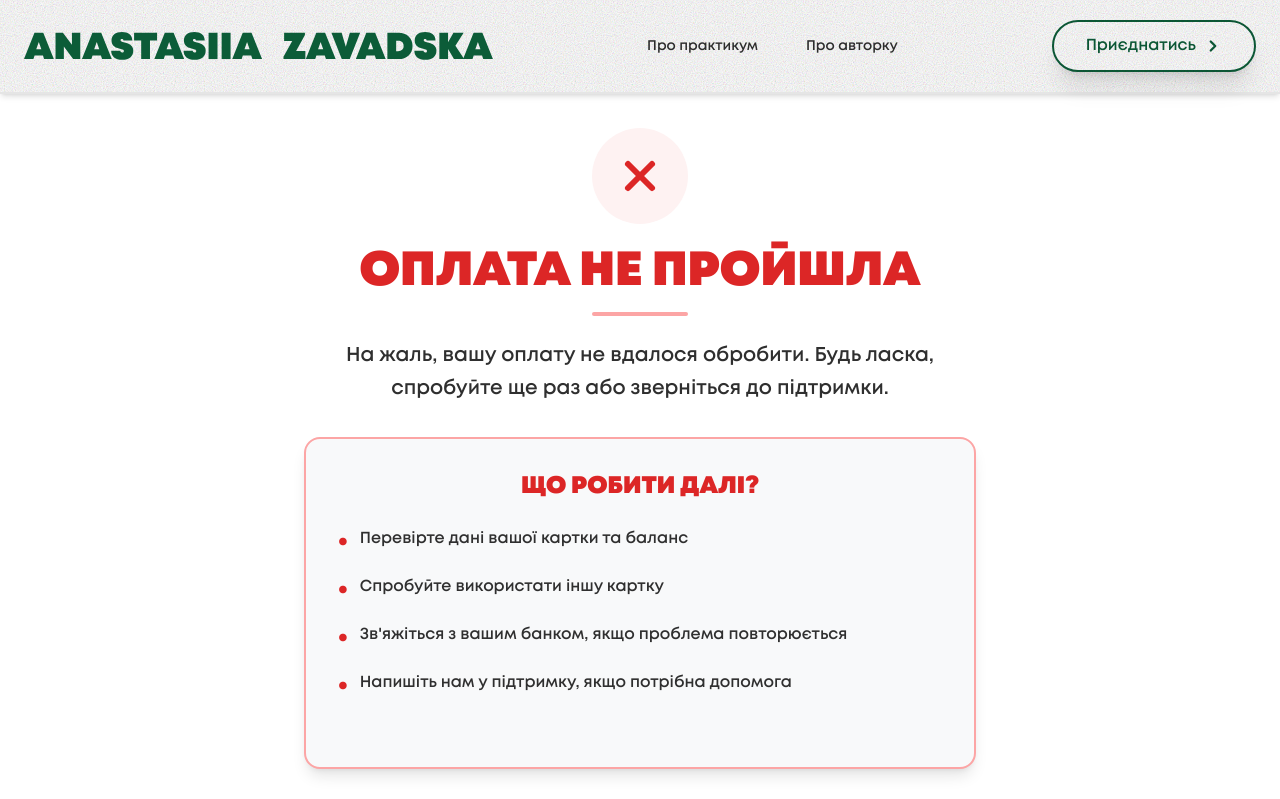
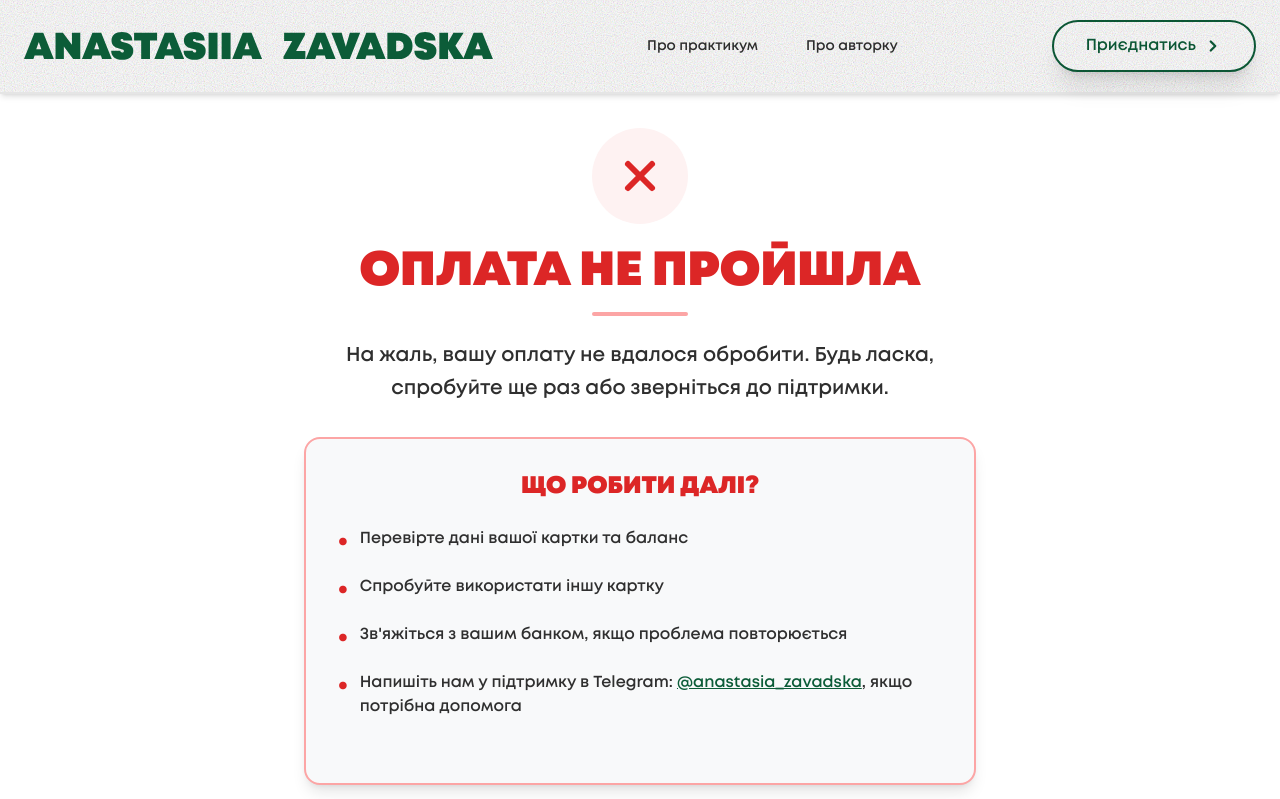
Before and after one commit to romchhh/journey-to-yourself, a Next.js app: page /payment/failure in a window 1280 px wide. Shown: the top 799 px of the page. Built offline with nearby package versions, Linux system fonts and the light colour scheme; no server answers.

Commit message:
removed middleware

```diff
--- a/src/app/payment/failure/page.tsx
+++ b/src/app/payment/failure/page.tsx
@@ -51,7 +51,19 @@
               </li>
               <li className="flex items-start gap-3">
                 <span className="text-2xl font-bold" style={{ color: '#DC2626' }}>•</span>
-                <span className="font-semibold">Напишіть нам у підтримку, якщо потрібна допомога</span>
+                <span className="font-semibold">
+                  Напишіть нам у підтримку в Telegram:{' '}
+                  <a
+                    href="https://t.me/anastasia_zavadska"
+                    target="_blank"
+                    rel="noopener noreferrer"
+                    className="underline hover:opacity-80 transition-opacity"
+                    style={{ color: '#0C5C38' }}
+                  >
+                    @anastasia_zavadska
+                  </a>
+                  , якщо потрібна допомога
+                </span>
               </li>
             </ul>
 
--- a/src/utils/price.ts
+++ b/src/utils/price.ts
@@ -13,10 +13,10 @@
   // Якщо поточна дата до 12 грудня 2024 (тобто до 11 грудня включно) - 750 грн
   // Після 11 грудня 2024 (з 12 грудня) - 850 грн
   if (now < cutoffDate) {
-    return 1;
+    return 850;
   }
 
-  return 1;
+  return 850;
 }
 
 /**
```
